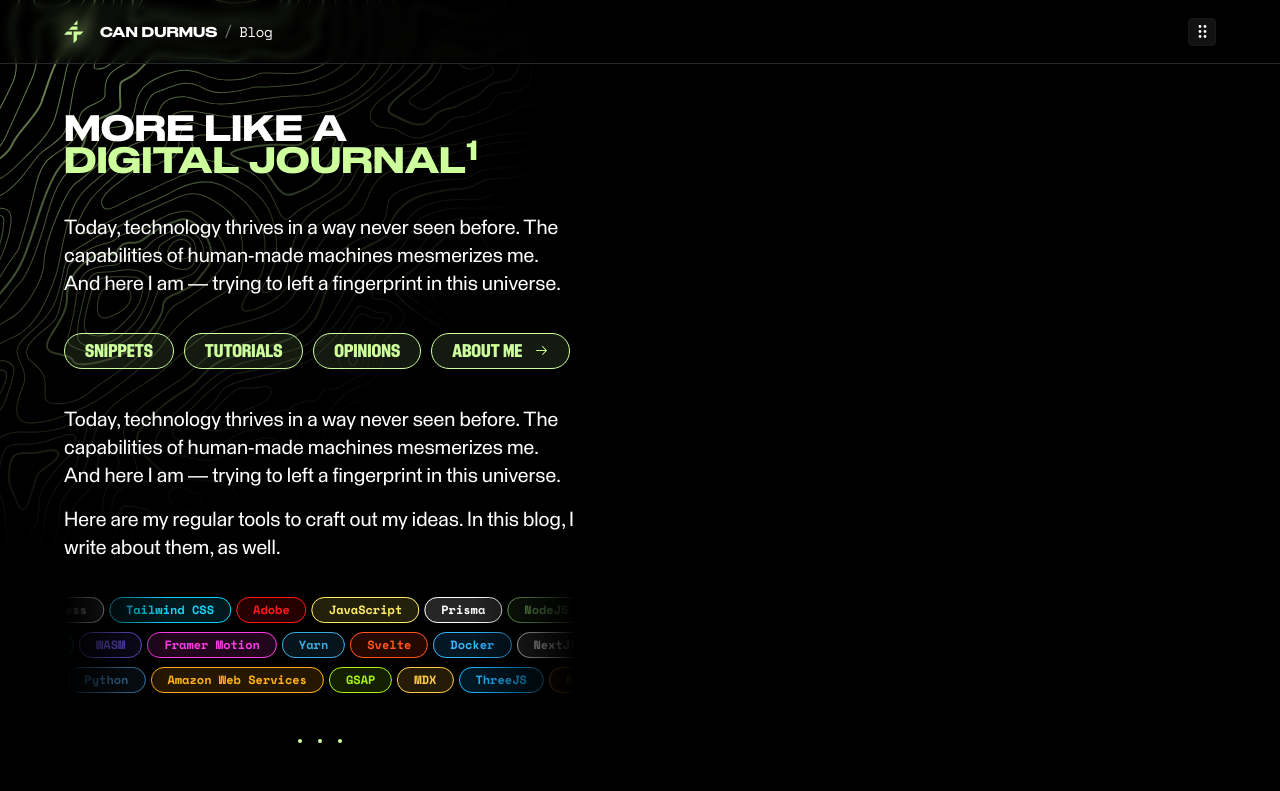
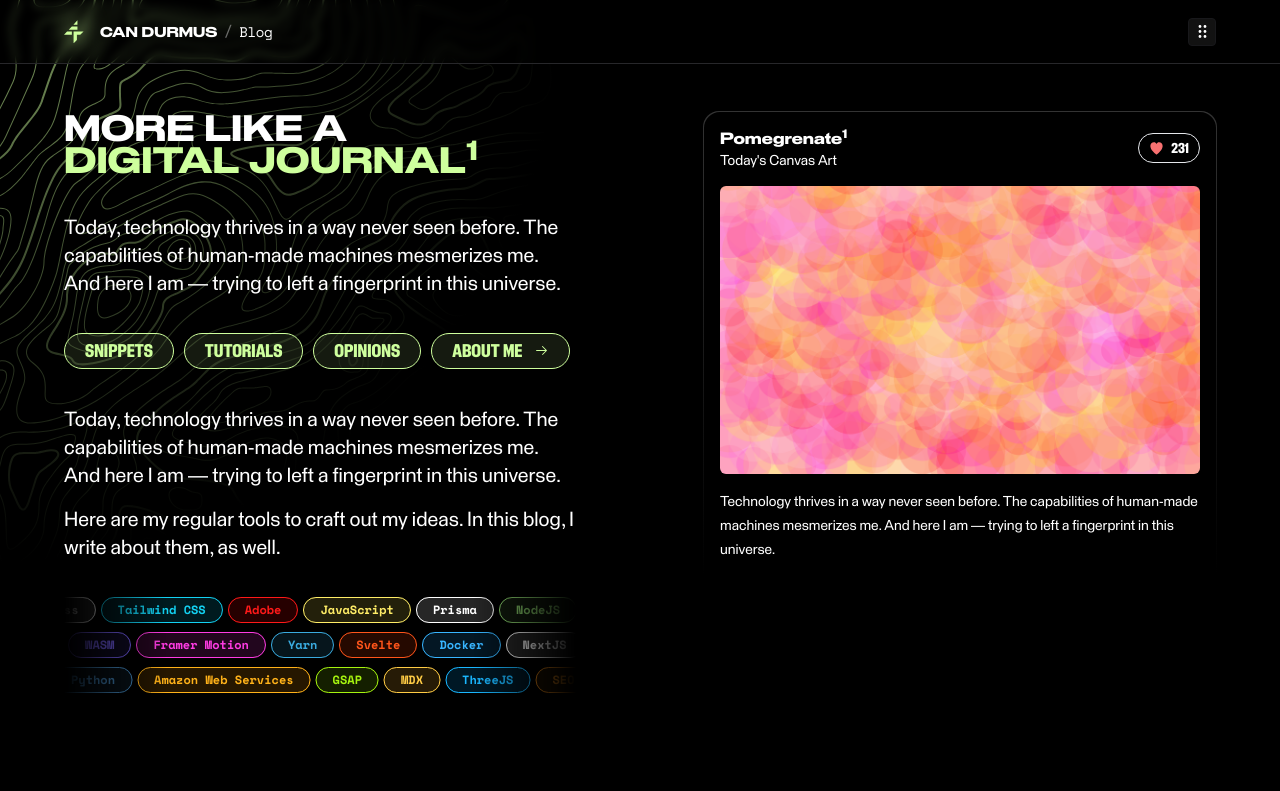
Before and after one commit to XenoverseUp/mcan-blog, a Next.js app: page / in a window 1280 px wide. Shown: the top 791 px of the page. Built offline with nearby package versions, Linux system fonts and the light colour scheme.

Commit message:
feat: implement canvas art section

```diff
--- a/app/(application)/page.js
+++ b/app/(application)/page.js
@@ -1,6 +1,5 @@
 import CanvasArt from "@/components/composed/Home/CanvasArt"
 import ChipSlider from "@/components/composed/Home/ChipSlider"
-import SpotifyPlayer from "@/components/composed/Home/SpotifyPlayer"
 import FadedPattern from "@/components/composed/Layout/FadedPattern"
 import Button from "@/components/primitives/Button"
 import Container from "@/components/primitives/Container"
@@ -15,7 +14,7 @@ export default async function Home() {
       <FadedPattern />
       <main className="w-full">
         <Container>
-          <div className="mt-10 flex w-full flex-col gap-9 xs:mt-12">
+          <div className="mt-10 flex w-full flex-col gap-9 xs:mt-12 lg:flex-row lg:justify-between">
             <div
               name="intro"
               className="flex w-full flex-col gap-9 lg:max-w-lg"
@@ -53,10 +52,13 @@ export default async function Home() {
                 </p>
               </ParagraphWrapper>
               <ChipSlider {...{ chips }} />
-              <Divider />
+              <Divider className="lg:hidden" />
             </div>
-            <div name="suggestion" className="flex w-full flex-col gap-9">
-              <div className="space-y-2">
+            <div
+              name="suggestion"
+              className="flex w-full flex-col gap-9 lg:max-w-lg"
+            >
+              <div className="space-y-2 sm:text-center lg:hidden">
                 <h2 className="font-staff-wide text-2xl">
                   Dear <span className="text-accent">diary</span>...
                 </h2>
@@ -65,7 +67,7 @@ export default async function Home() {
                 </p>
               </div>
               <CanvasArt />
-              <SpotifyPlayer />
+              {/* <SpotifyPlayer /> */}
             </div>
           </div>
         </Container>
--- a/components/composed/Home/CanvasArt.jsx
+++ b/components/composed/Home/CanvasArt.jsx
@@ -1,10 +1,11 @@
+import img from "@/assets/canvas.png"
 import CanvasLikeButton from "@/components/composed/Home/CanvasLikeButton"
+import Image from "next/image"
 
 const CanvasArt = () => {
   return (
-    <div className="relative h-96 w-full rounded-t-2xl bg-gradient-to-b from-white/30 to-background">
-      <div className="absolute inset-[1px] flex flex-col gap-4 rounded-t-2xl bg-background px-4 py-3">
-        <header className="flex w-full items-center justify-between">
+    <div className="relative mx-auto flex h-auto max-w-xl flex-col gap-4 rounded-t-2xl bg-background px-4 py-[14px] after:absolute after:-inset-[1px] after:-z-10 after:rounded-t-2xl after:bg-gradient-to-b after:from-white/20 after:to-background">
+      <header className="col-span-full flex w-full items-center justify-between @2xl:col-span-2 @2xl:col-start-4">
         <div>
           <h3 className="font-staff-wide">
             Pomegrenate<sup>1</sup>
@@ -13,11 +14,21 @@ const CanvasArt = () => {
         </div>
         <CanvasLikeButton />
       </header>
-        <div
-          name="canvas"
-          className="aspect-[2/1] w-full rounded-lg bg-red-400 saturate-150"
-        ></div>
+      <div className="col-span-full aspect-[5_/_3] w-full overflow-hidden rounded-md bg-red-400 @2xl:col-span-3 @2xl:col-start-1 @2xl:row-span-full">
+        <Image
+          width={1000}
+          height={600}
+          src={img}
+          alt="canvas"
+          priority
+          placeholder="blur"
+        />
       </div>
+      <p className="col-span-full text-sm leading-[1.7] @2xl:col-span-2 @2xl:col-start-4">
+        Technology thrives in a way never seen before. The capabilities of
+        human-made machines mesmerizes me. And here I am — trying to left a
+        fingerprint in this universe.
+      </p>
     </div>
   )
 }
--- a/components/composed/Home/CanvasLikeButton.jsx
+++ b/components/composed/Home/CanvasLikeButton.jsx
@@ -16,13 +16,15 @@ const CanvasLikeButton = () => {
         setLike(like => (liked ? like - 1 : like + 1))
       }}
       className={cx(
-        "flex select-none items-center justify-center gap-[7px] rounded-full border px-[10px] py-[5px] font-staff-condensed transition-colors",
+        "flex select-none items-center justify-center gap-[7px] rounded-full border px-[10px] py-[4px] font-staff-condensed transition-colors",
         {
           "border-red-400 bg-red-400/40": liked,
         }
       )}
     >
-      <HeartFilledIcon className="text-red-400" />
+      <HeartFilledIcon
+        className={cx("text-red-400", { "text-red-400": liked })}
+      />
       <span className="text-sm">{like}</span>
     </button>
   )
--- a/components/composed/Layout/Nav.jsx
+++ b/components/composed/Layout/Nav.jsx
@@ -1,6 +1,6 @@
 "use client"
 
-import useScrollY from "@/hooks/useScrollY"
+import useScrollY from "@/hooks/useScrollPosition"
 import cx from "@/utils/cx"
 
 const Nav = ({ children, className, atTopClassName, scrolledClassName }) => {
--- a/components/primitives/Divider.jsx
+++ b/components/primitives/Divider.jsx
@@ -1,8 +1,31 @@
-const Divider = () => (
-  <div className="flex w-full justify-center gap-4 py-2">
-    {new Array(3).fill(null).map(() => (
-      <span className="aspect-square w-1 rounded-full bg-accent"></span>
-    ))}
-  </div>
-)
+import cx from "@/utils/cx"
+
+/**
+ * @typedef {Object} DividerProps
+ * @property {string} className
+ * @property {"dots"|"line"} variant
+ *
+ */
+
+/**
+ *
+ * @param {DividerProps} Props
+ * @returns {import("react").ReactElement}
+ */
+const Divider = ({ className, variant = "dots" }) =>
+  variant === "dots" ? (
+    <div
+      aria-hidden
+      className={cx("my-2 flex w-full justify-center gap-4", className)}
+    >
+      {new Array(3).fill(null).map(() => (
+        <span className="aspect-square w-1 rounded-full bg-accent"></span>
+      ))}
+    </div>
+  ) : (
+    <div
+      aria-hidden
+      className={cx("my-2 h-[1px] w-full bg-accent/50", className)}
+    ></div>
+  )
 export default Divider
--- a/hooks/useScrollY.js
+++ b/hooks/useScrollPosition.js
@@ -5,7 +5,7 @@ const useScrollPosition = () => {
 
   useEffect(() => {
     const updatePosition = () => {
-      setScrollPosition(window.pageYOffset)
+      setScrollPosition(document.documentElement.scrollTop)
     }
     window.addEventListener("scroll", updatePosition)
     updatePosition()
```
Also changed, not shown: assets/canvas.png (added). Lines whose indentation alone changed are shown as unchanged.
